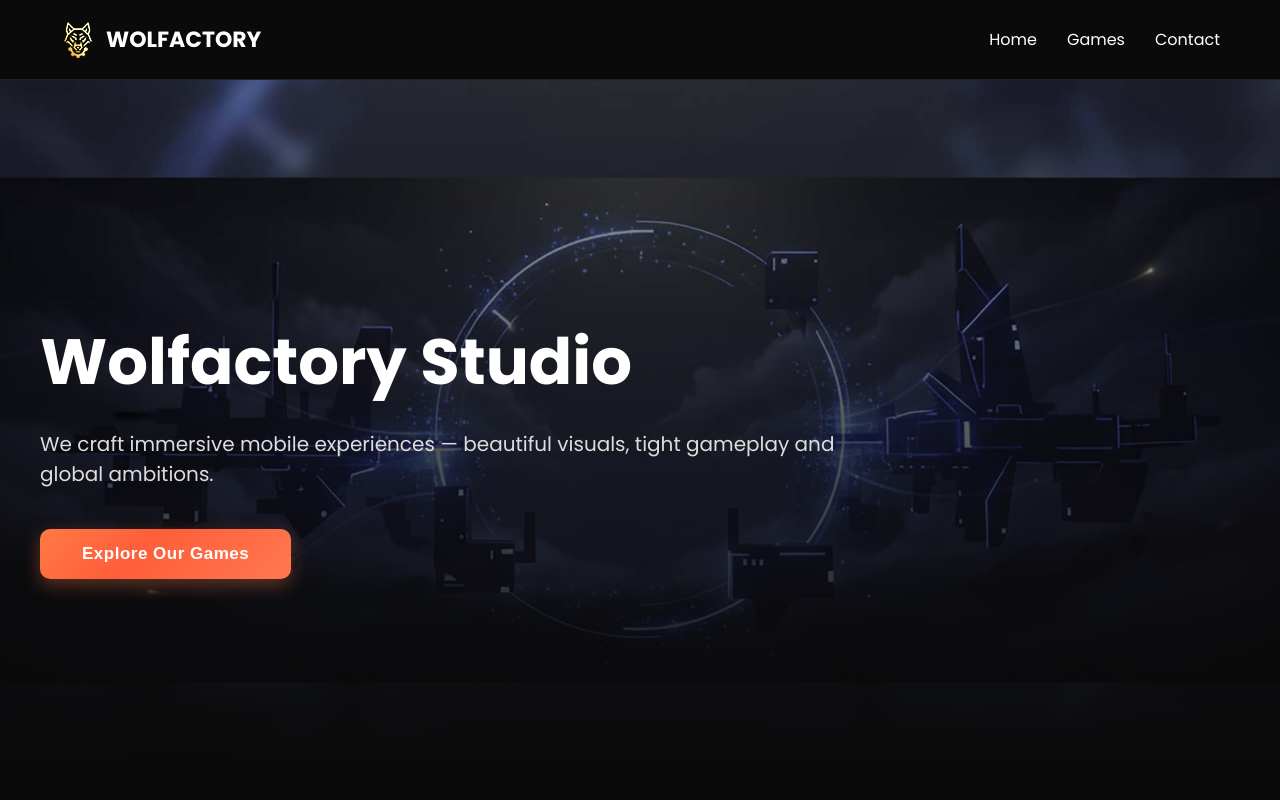
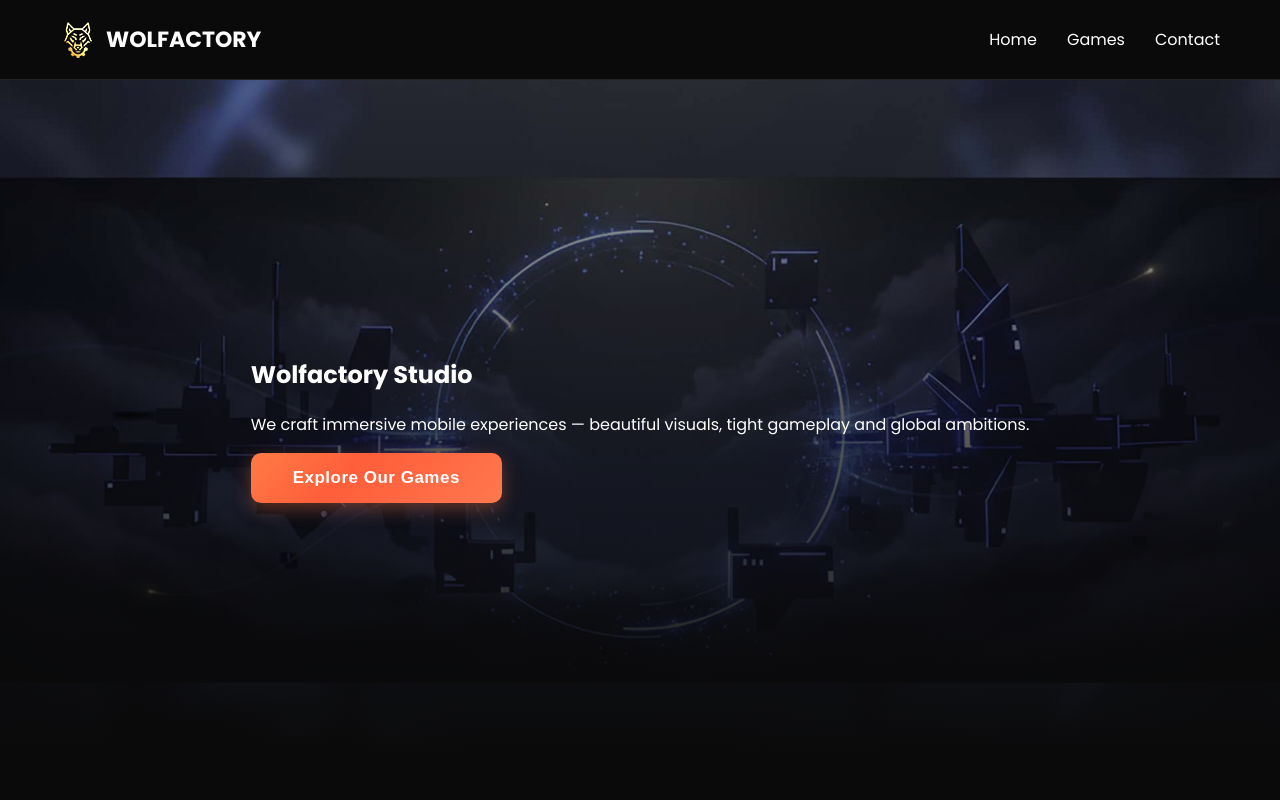
Before and after one commit to phamthang87/wolfactory, a Next.js app: page / in a window 1280 px wide. Shown: the top 800 px of the page. Built offline with nearby package versions, Linux system fonts and the light colour scheme.

Commit message:
Update HeroSection.js

```diff
--- a/components/HeroSection.js
+++ b/components/HeroSection.js
@@ -1,20 +1,17 @@
-// components/HeroSection.js
 import styles from "../styles/HeroSection.module.css";
 
 export default function HeroSection() {
   return (
     <section className={styles.hero}>
-      <div className={styles.content}>
-        <h1>Wolfactory Studio</h1>
+      <div className="container">
+        <h1 className={styles.title}>Wolfactory Studio</h1>
 
-        <p>
+        <p className={styles.subtitle}>
           We craft immersive mobile experiences — beautiful visuals, tight gameplay
           and global ambitions.
         </p>
 
-        <button className={styles.ctaButton}>
-          Explore Our Games
-        </button>
+        <button className={styles.ctaButton}>Explore Our Games</button>
       </div>
     </section>
   );
```
